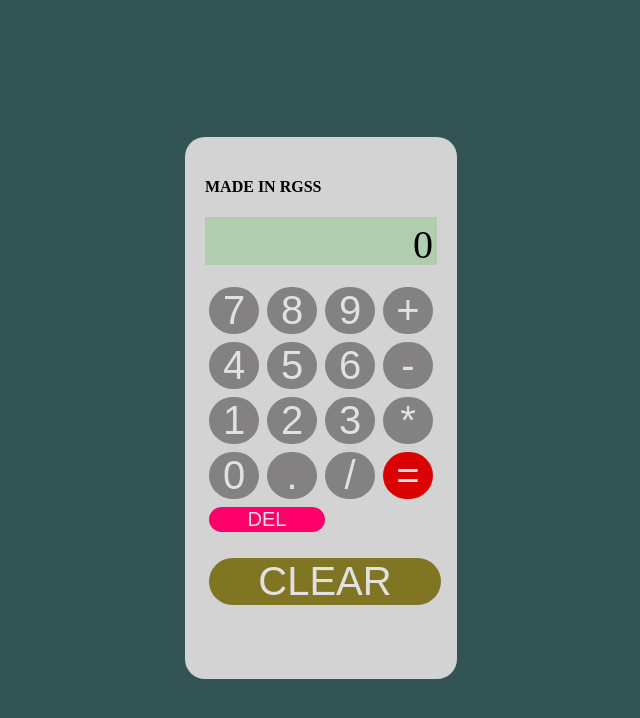
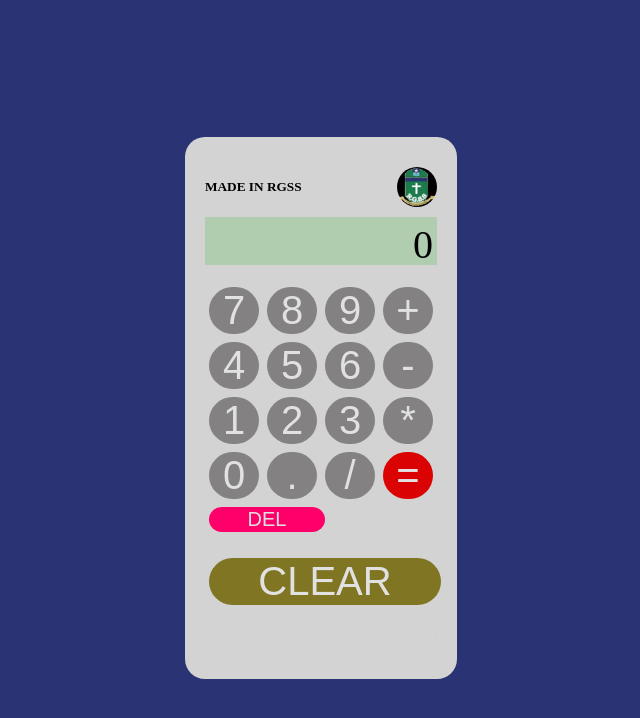
Before and after one commit to SHPrince1/RGSS_Calculator, a plain HTML site: page index.html in a window 1280 px wide. Shown: the whole page, without its empty margins (319-959 px from the left). Drawn offline with Linux system fonts and the light colour scheme.

Commit message:
Logo added and color changed

```diff
--- a/index.css
+++ b/index.css
@@ -3,13 +3,25 @@ body{
     justify-content: center;
     align-items: center;
     height: 100vh;
-    background-color: rgb(51, 84,84);
+    background-color: #2a3374;
 }
 
 .calculator{
     background-color: rgb(211, 211,211) ;
     padding: 20px;
     border-radius: 20px;
+}
+.image {
+    display: flex;
+    justify-content: space-between;
+
+
+}
+.imgs{
+
+    border-radius:60%;
+    margin-top: 10px;
+
 }
 .screen{
     width: 224px;
--- a/index.html
+++ b/index.html
@@ -9,7 +9,9 @@
 <body>
 
     <div class="calculator">
-        <h4>MADE IN RGSS</h4>
+       <div class="image">
+        <h5>MADE IN RGSS</h5> <a href="https://redemptiongateschool.com/" target="_blank"><img src="rgss-logo.jpeg"  alt="RGSS" width="40px" height="40px" class="imgs"/></a>
+       </div>
         <div class="screen">0</div>
         <br />
 
```
Also changed, not shown: rgss-logo.jpeg (added).
